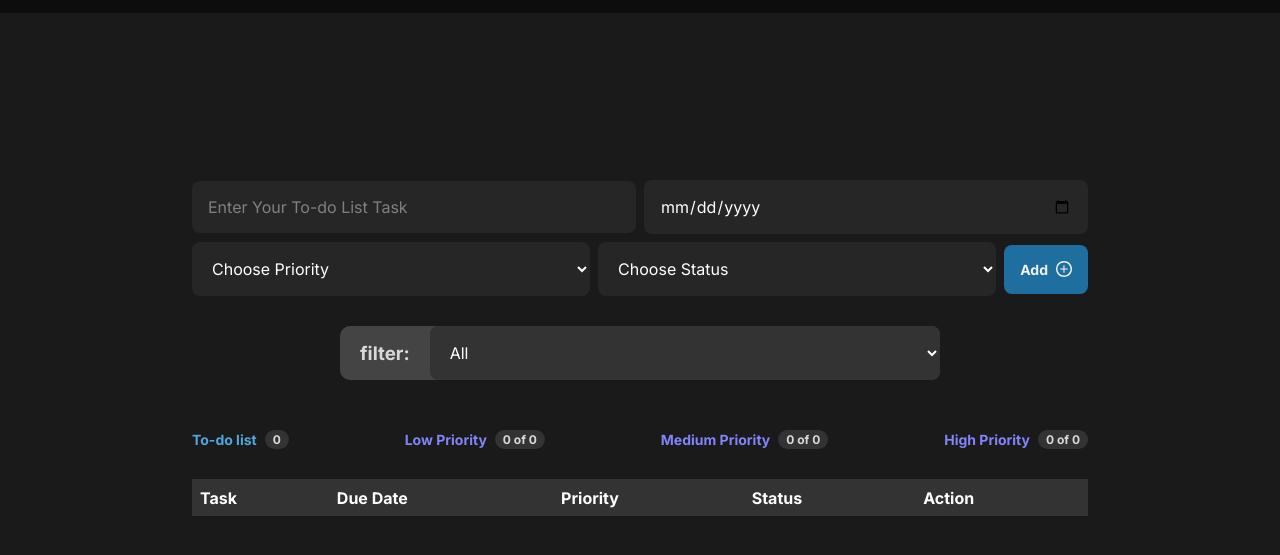
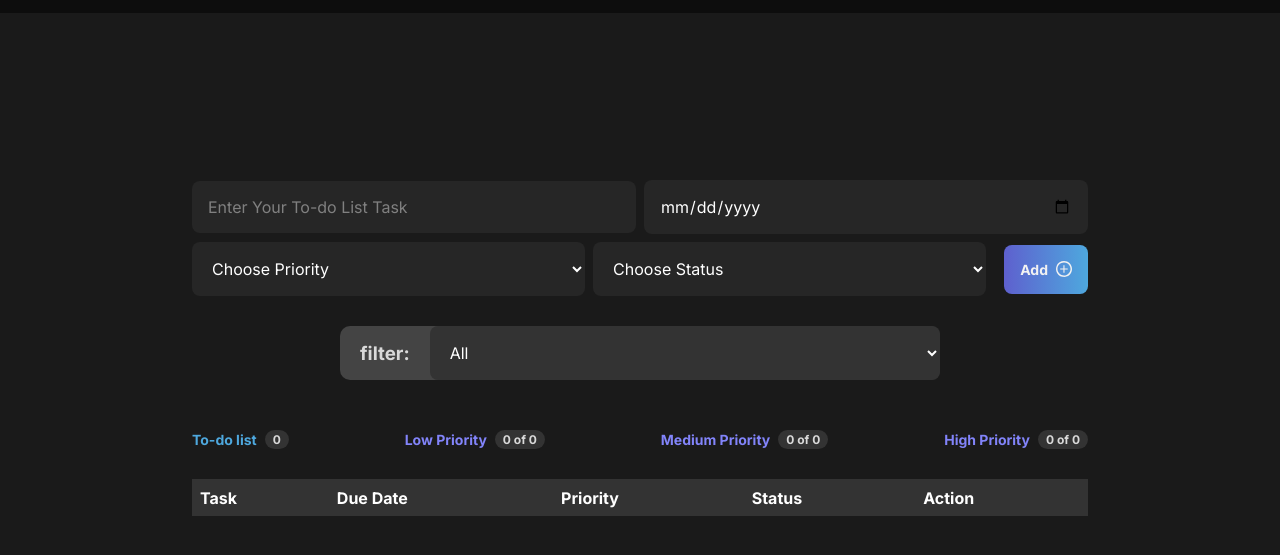
Before and after one commit to MeghanaBait/Todo-list-F2-contest, a plain HTML site: page index.html in a window 1280 px wide. Shown: the part 107-662 px from the top of the page. Drawn offline with Linux system fonts and the light colour scheme.

Commit message:
css changes

```diff
--- a/index.html
+++ b/index.html
@@ -59,8 +59,9 @@
                     <option value="Done">Done</option>
                 </select>
 
-                <button id="add-btn" onclick="addTask()">Add<svg xmlns="http://www.w3.org/2000/svg" width="16"
-                        height="16" viewBox="0 0 16 16" fill="none">
+                <button id="add-btn" class = "add-btn" onclick="addTask()">Add
+                    <svg xmlns="http://www.w3.org/2000/svg" width="16"
+                        height="16" viewBox="0 0 16 16">
                         <g clip-path="url(#clip0_3052_37)">
                             <path
                                 d="M7.98373 1.45158C9.27565 1.45158 10.5386 1.83468 11.6128 2.55244C12.687 3.27019 13.5242 4.29037 14.0186 5.48395C14.513 6.67754 14.6424 7.99092 14.3903 9.25802C14.1383 10.5251 13.5161 11.689 12.6026 12.6026C11.6891 13.5161 10.5252 14.1382 9.25807 14.3903C7.99097 14.6423 6.67759 14.5129 5.484 14.0185C4.29042 13.5241 3.27025 12.6869 2.55249 11.6127C1.83473 10.5385 1.45163 9.2756 1.45163 7.98368C1.45832 6.25332 2.14867 4.59574 3.37223 3.37218C4.59579 2.14862 6.25337 1.45827 7.98373 1.45158ZM7.98373 5.77648e-06C6.40611 0.00645971 4.86578 0.480174 3.55717 1.36134C2.24857 2.24252 1.23037 3.49164 0.631106 4.95102C0.031846 6.4104 -0.121605 8.01461 0.190125 9.56114C0.501855 11.1077 1.26479 12.5272 2.38262 13.6404C3.50044 14.7537 4.92304 15.5108 6.47082 15.8162C8.01861 16.1217 9.62218 15.9617 11.0791 15.3564C12.536 14.7512 13.781 13.7279 14.6568 12.4158C15.5326 11.1036 16 9.5613 16.0001 7.98368C16.0001 6.93249 15.7925 5.89165 15.3892 4.92089C14.986 3.95014 14.395 3.06857 13.6502 2.32679C12.9053 1.58501 12.0214 0.997618 11.049 0.598327C10.0766 0.199035 9.0349 -0.00429452 7.98373 5.77648e-06Z"
--- a/style.css
+++ b/style.css
@@ -98,7 +98,6 @@
     align-items: center;
     gap: 8px;
     border-radius: 8px;
-    background: var(--Blue-Dark, #1E6F9F);
     color: var(--Gray-100, #F2F2F2);
     font-size: 14px;
     font-weight: 700;
@@ -228,7 +227,7 @@ tbody tr {
 
 
 
-td button{
+td button, .add-btn{
     margin-left: 10px;
     padding: 5px 10px;
     border-radius: 5px;
```
